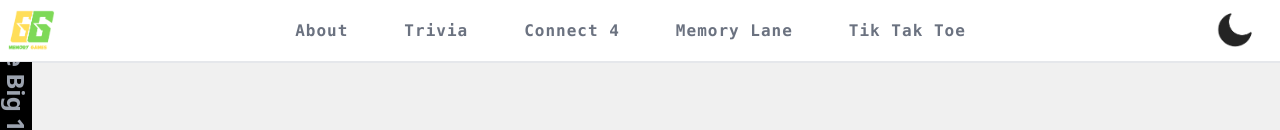
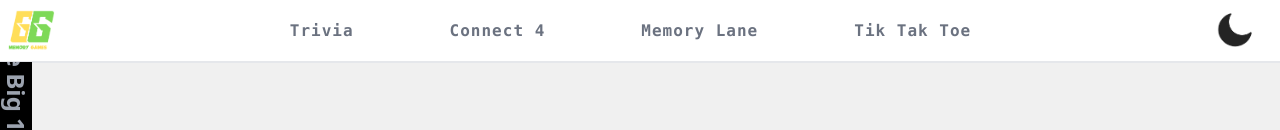
Before and after one commit to mmcgovern25/TheGrandmaKGames, a React (Vite) app: page / in a window 1280 px wide. Shown: the top 130 px of the page. Built offline with nearby package versions, Linux system fonts and the light colour scheme; a web font is replaced by a local one.

Commit message:
about gone fromnav

```diff
--- a/src/components/Navbar.jsx
+++ b/src/components/Navbar.jsx
@@ -32,36 +32,37 @@ const Navbar = ({ theme, setTheme }) => {
     setTheme(theme === 'light' ? 'dark' : 'light');
   };
 
-  /*const buttonTextClass = theme === 'light' ? 'text-green-700' : 'text-white';*/
-
   return (
     <nav className={` relative z-50 transition duration-700 border-b-2 ${theme === 'light' ? 'bg-white' : 'bg-black'}`}>
-      <div className=' flex justify-between items-center p-2'>
+      <div className='flex justify-between items-center p-2'>
         <img src={logo} alt="The Grandma Games" className="mr-4 w-[50px] sm:w-[50px] md:w-[50px]" />
 
-        <motion.ul className=" hidden md:flex flex-row space-x-14 mr-16"
+        <motion.ul className="hidden md:flex flex-row space-x-14 mr-16"
           variants={containerVariants}
           initial="hidden"
           animate="visible"
         >
-          {['About', 'Trivia', 'Connect 4', 'Memory Lane', 'Tik Tak Toe'].map((item, index) => (
+
+          {['Trivia', 'Connect 4', 'Memory Lane', 'Tik Tak Toe'].map((item, index) => (
+            <motion.div key={index}>
+              <Link to={`/${item.replace(/ /g, '').toLowerCase()}`}>
                 <motion.button
-              key={index}
-              className={`nav ${theme === 'light' ? 'hover:text-black' : 'hover:text-white'}` }
+                  className={`nav ${theme === 'light' ? 'hover:text-black' : 'hover:text-white'}`}
                   variants={itemVariants}
                   transition={{ type: 'spring', stiffness: 150 }}
                 >
                   {item}
                 </motion.button>
+              </Link>
+            </motion.div>
           ))}
         </motion.ul>
-
 
         <img onClick={toggle_mode} src={theme === 'light' ? night : day} alt="Toggle Theme" className="order-2 md:order-1 mr-4 w-[35px] sm:w-[40px] md:w-[45px] cursor-pointer" />
 
         <div className="relative md:hidden order-1 md:order-2">
           <div
-              className={`rounded-full ${theme === 'light' ? 'hover:bg-gray-200' : ''}  p-2 cursor-pointer`}
+            className={`rounded-full ${theme === 'light' ? 'hover:bg-gray-200' : ''} p-2 cursor-pointer`}
             onClick={() => setIsMenuToggled(!isMenuToggled)}
           >
             {!isMenuToggled ? (
@@ -76,21 +77,19 @@ const Navbar = ({ theme, setTheme }) => {
           </div>
           {isMenuToggled && (
             <div className={`flex flex-col ${theme === 'light' ? 'bg-white' : 'bg-black'} shadow-md absolute top-full left-1/2 transform -translate-x-1/2 animate-slide-down rounded`}>
-
-    {['About', 'Trivia', 'Connect 4', 'Memory Lane', 'Tik-Tak-Toe'].map((item, index) => (
+              {['Trivia', 'Connect 4', 'Memory Lane', 'Tik Tak Toe'].map((item, index) => (
+                <Link key={index} to={`/${item.replace(/ /g, '').toLowerCase()}`} onClick={() => setIsMenuToggled(false)}>
                   <p
-        key={index}
-        className={`flex font-medium justify-center items-center cursor-pointer w-[200px] px-4 py-5 ${theme === 'light' ? 'hover:bg-gray-200' : 'hover:bg-gray-700'}  ${buttonTextClass}`}
+                    className={`flex font-medium justify-center items-center cursor-pointer w-[200px] px-4 py-5 ${theme === 'light' ? 'hover:bg-gray-200' : 'hover:bg-gray-700'}`}
                   >
                     {item}
                   </p>
+                </Link>
               ))}
             </div>
           )}
-
         </div>
       </div>
-
     </nav>
   );
 };
--- a/src/constants/constants.js
+++ b/src/constants/constants.js
@@ -4,7 +4,6 @@ import {
   trivia,
   connect4,
   tiktaktoe,
-  test,
 
 } from "../assets"
 
--- a/src/index.css
+++ b/src/index.css
@@ -17,7 +17,7 @@ body.dark {
 main {
   margin: 2rem auto;
   text-align:center
-};
+}
 
 .bruno-ace-sc-regular {
   font-family: "Bruno Ace SC", sans-serif;
@@ -41,9 +41,6 @@ main {
 }
 
 
-
-
-
 .stroke {
   stroke: #1bac08;
   stroke-width: 5;
```
Lines whose indentation alone changed are shown as unchanged.
